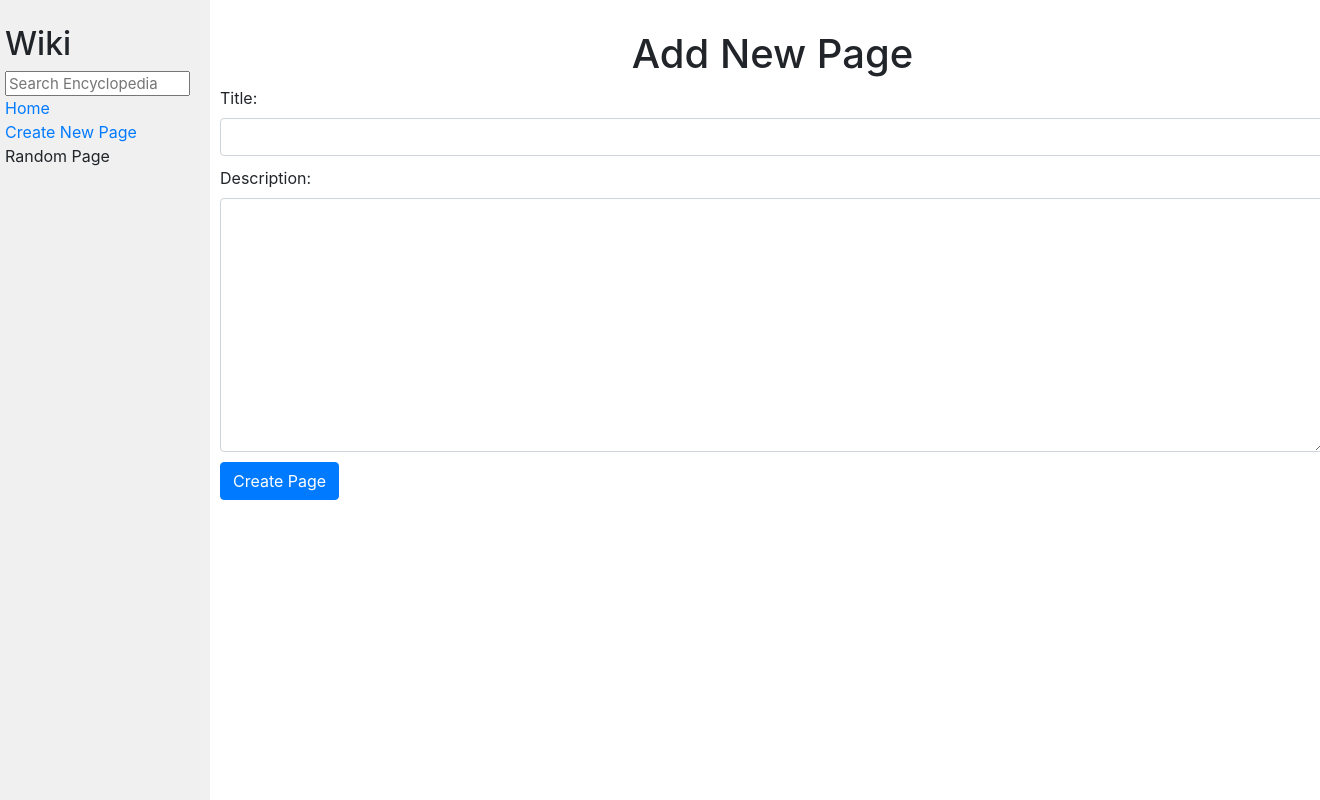
After one commit to abel325/CS50W_Wiki, a Django app: page /new_page/ in a window 1320 px wide; the page is wider, and only the part inside the window is pictured. The commit adds this page. Run offline with Django 3.2, Linux system fonts and the light colour scheme; some libraries are stand-ins or nearby versions.

Commit message:
Make New Page

```diff
--- a/encyclopedia/static/encyclopedia/styles.css
+++ b/encyclopedia/static/encyclopedia/styles.css
@@ -36,3 +36,7 @@ textarea {
 .sidebar h2 {
     margin-top: 5px;
 }
+
+.form-control {
+    margin-bottom: 10px;
+}
--- a/encyclopedia/templates/encyclopedia/layout.html
+++ b/encyclopedia/templates/encyclopedia/layout.html
@@ -19,7 +19,7 @@
                     <a href="{% url 'index' %}">Home</a>
                 </div>
                 <div>
-                    Create New Page
+                    <a href="{% url 'new_page' %}">Create New Page</a>
                 </div>
                 <div>
                     Random Page
--- /dev/null
+++ b/encyclopedia/templates/encyclopedia/new_page.html
@@ -0,0 +1,18 @@
+{% extends "encyclopedia/layout.html" %}
+
+{% block title %}
+    Create New Entry
+{% endblock %}
+
+{% block body %}
+
+    <h1 style="text-align: center;">Add New Page</h1>
+    <form action="{% url 'new_page' %}" method="post" id="np-form">
+
+        {% csrf_token %}
+
+        {{ form }}
+
+    </form>
+
+{% endblock %}
--- a/encyclopedia/urls.py
+++ b/encyclopedia/urls.py
@@ -7,4 +7,5 @@ urlpatterns = [
     path("wiki/<str:name>", views.entries, name="entries"),
     path("search/", views.search, name="search"),
     path("search_results/<str:query>", views.search_results, name="search_results"),
+    path("new_page/", views.new_page, name="new_page"),
 ]
--- a/encyclopedia/views.py
+++ b/encyclopedia/views.py
@@ -1,9 +1,16 @@
 from django.shortcuts import render
 from django.http import HttpResponseRedirect
 from django.urls import reverse
+from django import forms
 import markdown2
 
 from . import util
+
+class NewPageForm(forms.Form):
+    title = forms.CharField(label="Title", widget=forms.TextInput(attrs={'id': 'npf-title-input', 'class': 'form-control', 'name': 'title'}))
+    description = forms.CharField(label="Description", widget=forms.Textarea(attrs={'id': 'npf-description-area', 'class': 'form-control', 'name': 'description'}), required=False)
+    button = forms.CharField(label="", widget=forms.TextInput(attrs={'id': 'npf-button', 'class': 'btn btn-primary', 'type': 'submit', 'value': 'Create Page'}))
+
 
 
 def index(request):
@@ -44,3 +51,29 @@ def search_results(request, query):
         "query": query,
         "entries": util.list_entries(),
     })
+
+
+def new_page(request):
+    if request.method == "POST":
+        form = NewPageForm(request.POST)
+
+        if form.is_valid():
+            title = form.cleaned_data["title"]
+            dsc = form.cleaned_data["description"]
+
+            if util.get_entry(title):
+                form.add_error('title', 'This page already exists')
+                return render(request, "encyclopedia/new_page.html", {
+                    "form": form
+                })
+
+            util.save_entry(title, dsc)
+            return HttpResponseRedirect(reverse("entries", kwargs={'name': title}))
+        else:
+            return render(request, "encyclopedia/new_page.html", {
+                "form": form
+            })
+
+    return render(request, "encyclopedia/new_page.html", {
+        "form": NewPageForm()
+    })
```
Also changed, not shown: entries/CSS2.md (added, +1 -0 lines), entries/Test Page 2.md (added, +1 -0 lines), entries/Test Page.md (added, +1 -0 lines).
